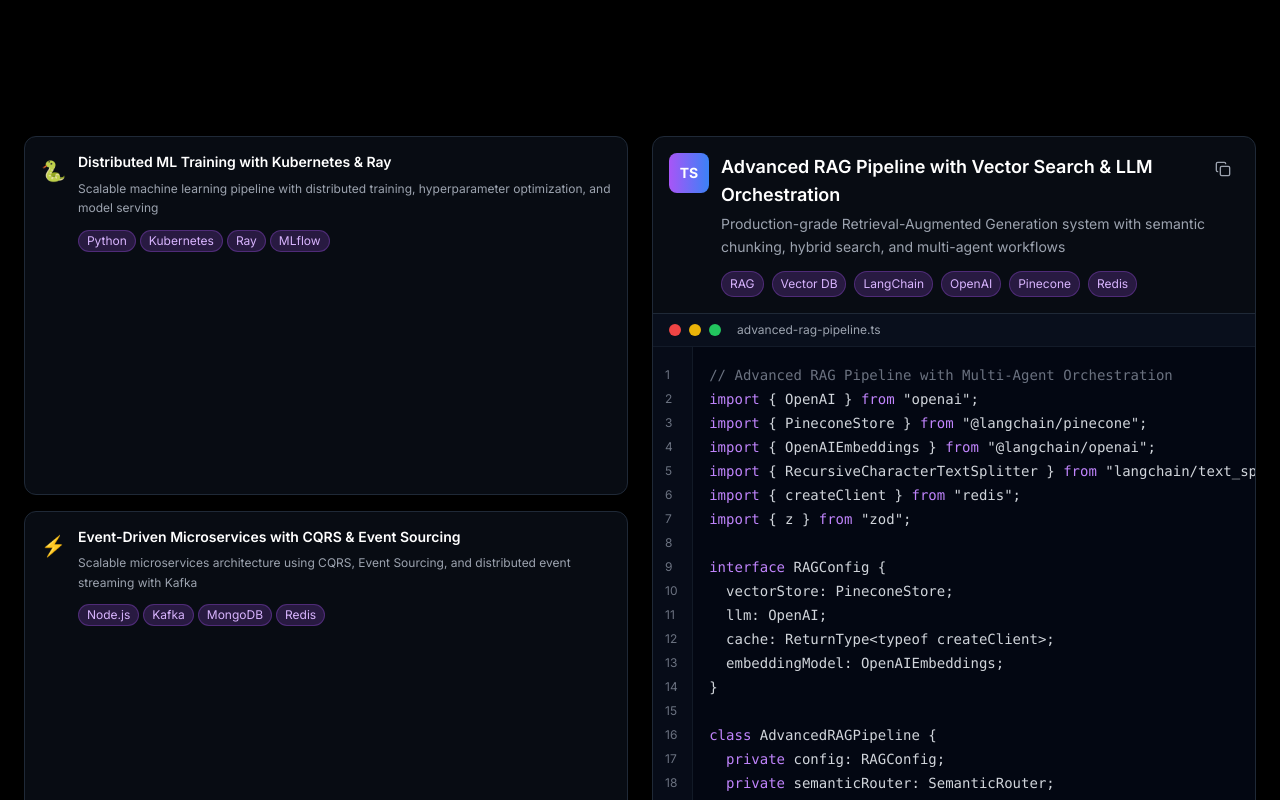
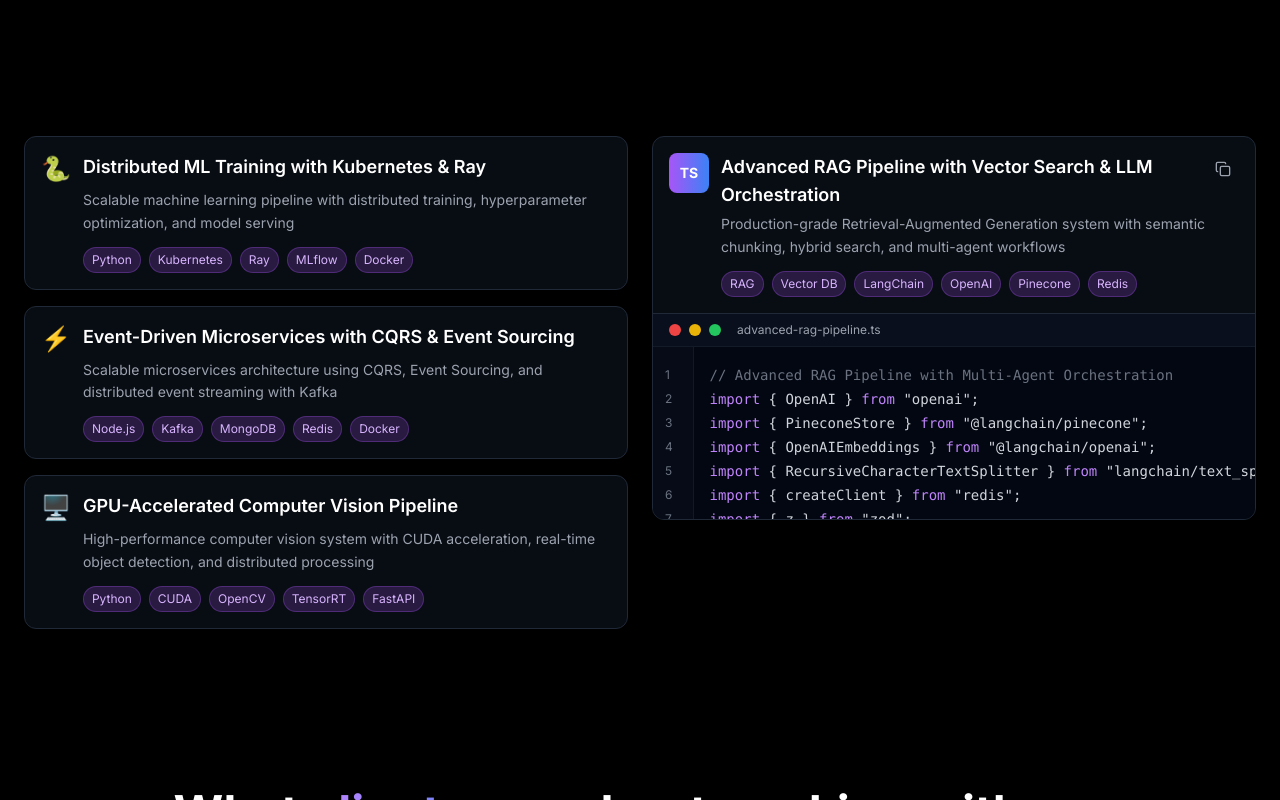
Before and after one commit to djelassioussema/Purple-Portfolio, a React (Vite) app: page / in a window 1280 px wide. Shown: the part 1460-2260 px from the top of the page. Built offline with nearby package versions, Linux system fonts and the light colour scheme.

Commit message:
Revert Height Changes, Keep Code Editor

```diff
--- a/src/components/ProjectsSection.tsx
+++ b/src/components/ProjectsSection.tsx
@@ -43,7 +43,39 @@ class AdvancedRAGPipeline {
     const retrievalPromises = rewrittenQueries.map(async (q) => {
       const cacheKey = await this.generateCacheKey(q, context);
       const cached = await this.config.cache.get(cacheKey);
-      if (cached) return JSON.parse(cached);`
+      if (cached) return JSON.parse(cached);
+
+      const results = await this.config.vectorStore.similaritySearch(q, 10);
+      await this.config.cache.set(cacheKey, JSON.stringify(results), 'EX', 3600);
+      return results;
+    });
+
+    const allResults = await Promise.all(retrievalPromises);
+    const fusedResults = this.fusionRanking(allResults);
+
+    // Generate response with context
+    const response = await this.generateResponse(query, fusedResults, context);
+    return response;
+  }
+
+  private fusionRanking(results: any[][]): any[] {
+    // Implement reciprocal rank fusion
+    const scoreMap = new Map();
+
+    results.forEach((resultSet, setIndex) => {
+      resultSet.forEach((doc, rank) => {
+        const key = doc.metadata.id;
+        const score = 1 / (rank + 60);
+        scoreMap.set(key, (scoreMap.get(key) || 0) + score);
+      });
+    });
+
+    return Array.from(scoreMap.entries())
+      .sort(([,a], [,b]) => b - a)
+      .slice(0, 5)
+      .map(([id]) => results.flat().find(doc => doc.metadata.id === id));
+  }
+}`
     },
     {
       icon: '🐍',
@@ -68,29 +100,29 @@ class AdvancedRAGPipeline {
   return (
     <section className="py-20 px-6 relative">
       <div className="max-w-7xl mx-auto">
-        <div className="grid grid-cols-1 lg:grid-cols-2 gap-6 h-[600px]">
+        <div className="grid grid-cols-1 lg:grid-cols-2 gap-6">
           {/* Left panel - Project cards */}
-          <div className="flex flex-col h-full">
-            <div className="grid grid-cols-1 gap-4 h-full">
+          <div className="flex flex-col">
+            <div className="grid grid-cols-1 gap-4">
               {projects.slice(1).map((project, index) => (
                 <div
                   key={index}
-                  className="group bg-gray-900/50 backdrop-blur-sm border border-gray-800 rounded-xl p-4 hover:border-purple-500/50 transition-all duration-300 transform hover:scale-[1.02] flex-1 flex"
+                  className="group bg-gray-900/50 backdrop-blur-sm border border-gray-800 rounded-xl p-4 hover:border-purple-500/50 transition-all duration-300 transform hover:scale-[1.02]"
                 >
-                  <div className="flex items-start space-x-3 w-full">
-                    <div className="text-xl flex-shrink-0 mt-1">{project.icon}</div>
-                    <div className="flex-1 min-w-0">
-                      <h3 className="text-sm font-semibold text-white mb-2 group-hover:text-purple-300 transition-colors leading-tight">
+                  <div className="flex items-start space-x-3">
+                    <div className="text-2xl flex-shrink-0">{project.icon}</div>
+                    <div className="flex-1">
+                      <h3 className="text-lg font-semibold text-white mb-2 group-hover:text-purple-300 transition-colors">
                         {project.title}
                       </h3>
-                      <p className="text-gray-400 text-xs mb-3 leading-relaxed line-clamp-2">
+                      <p className="text-gray-400 text-sm mb-3 leading-relaxed">
                         {project.description}
                       </p>
-                      <div className="flex flex-wrap gap-1">
-                        {project.tags.slice(0, 4).map((tag, tagIndex) => (
+                      <div className="flex flex-wrap gap-2">
+                        {project.tags.map((tag, tagIndex) => (
                           <span
                             key={tagIndex}
-                            className="px-2 py-0.5 bg-purple-500/20 text-purple-300 text-xs rounded-full border border-purple-500/30"
+                            className="px-2 py-1 bg-purple-500/20 text-purple-300 text-xs rounded-full border border-purple-500/30"
                           >
                             {tag}
                           </span>
@@ -104,8 +136,8 @@ class AdvancedRAGPipeline {
           </div>
 
           {/* Right panel - Featured project with code editor */}
-          <div className="h-full">
-            <div className="group bg-gray-900/50 backdrop-blur-sm border border-gray-800 rounded-xl overflow-hidden hover:border-purple-500/50 transition-all duration-300 h-full flex flex-col">
+          <div>
+            <div className="group bg-gray-900/50 backdrop-blur-sm border border-gray-800 rounded-xl overflow-hidden hover:border-purple-500/50 transition-all duration-300 flex flex-col h-96">
               {/* Header */}
               <div className="p-4 border-b border-gray-800 flex-shrink-0">
                 <div className="flex items-start justify-between">
```
